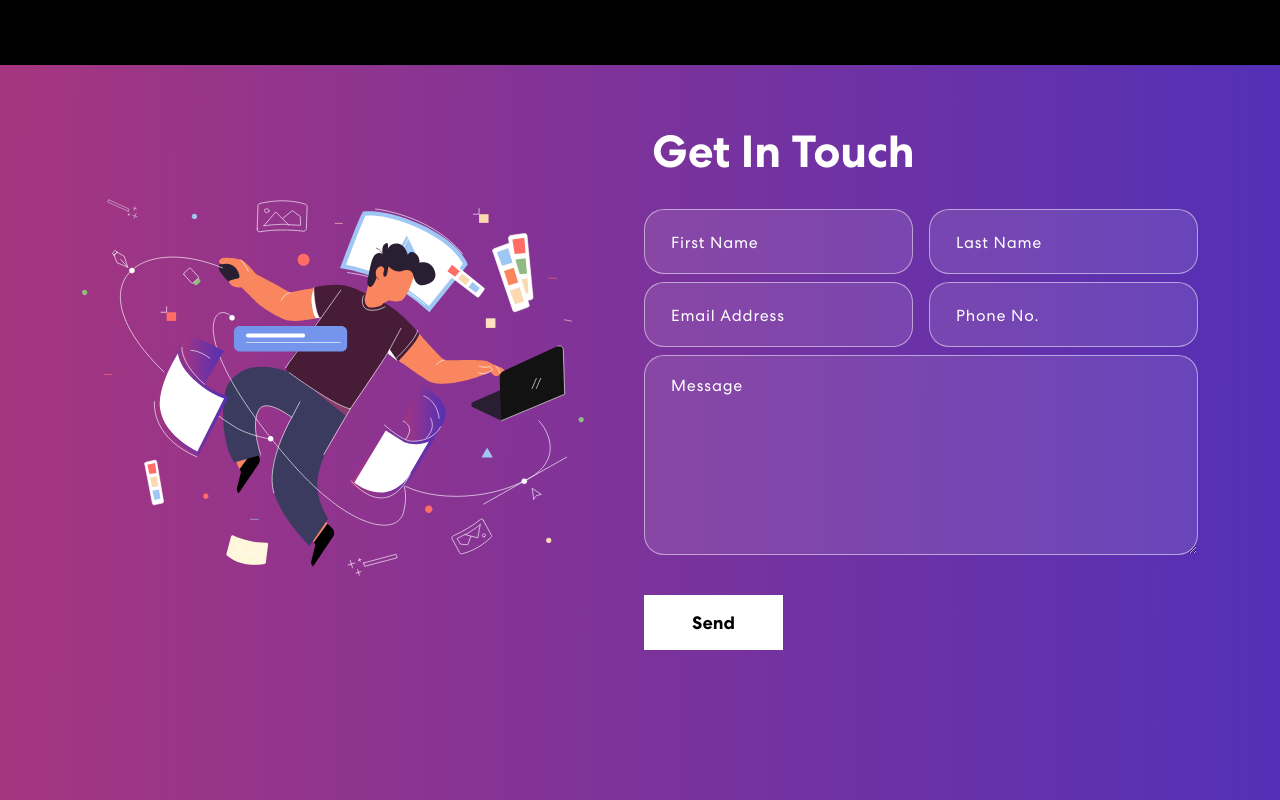
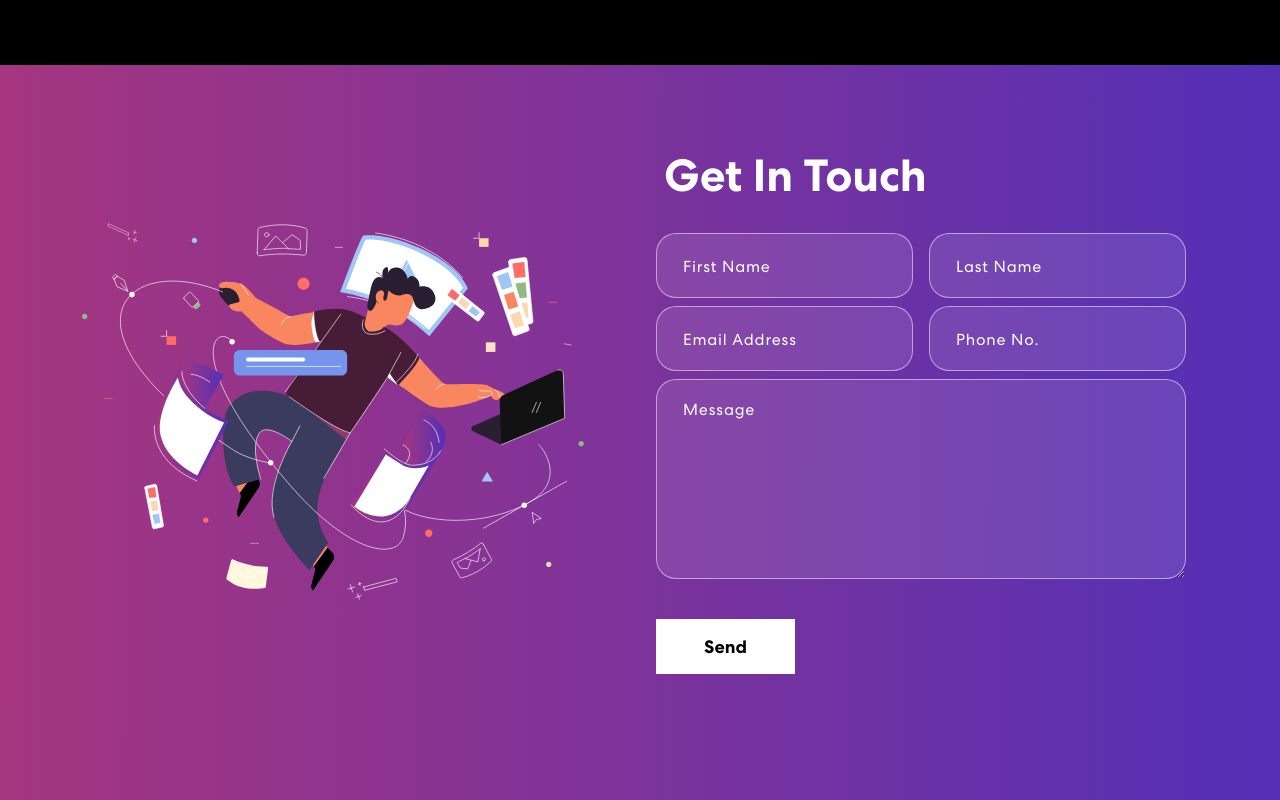
Before and after one commit to Ahmed-Sokar2020/react-personal-portfolio, a React (Create React App) app: page / in a window 1280 px wide. Shown: the part 2440-3240 px from the top of the page. Built offline with nearby package versions, Linux system fonts and the light colour scheme; no server answers.

Commit message:
some files modified

```diff
--- a/src/components/Banner.js
+++ b/src/components/Banner.js
@@ -74,7 +74,7 @@ export const Banner = () => {
 										</HashLink>
 
 										<button className="downloadBtn ms-4">
-											<a href='https://drive.google.com/file/d/1tx4nSLAeTkChyOLOmkDsB_1t_T708TEI/view?usp=share_link'
+											<a href='https://drive.google.com/file/d/1ezDaHoXZeaZAPFpc6-glGjcjjkpEujlh/view?usp=share_link'
 											target="_blank"
 											rel="noreferrer"
 											>
--- a/src/components/Contact.js
+++ b/src/components/Contact.js
@@ -58,7 +58,7 @@ export const Contact = () => {
                         </TrackVisibility>
                     </Col>
 
-                    <Col size={12} md={6}>
+                    <Col size={12} md={6} className="p-4">
                         <TrackVisibility>
                         {({ isVisible }) =>
                             <div className={isVisible ? "animate__animated animate__fadeIn" : ""}>
```
Also changed, not shown: 1 other file (tests, documents, lock files or other folders).
